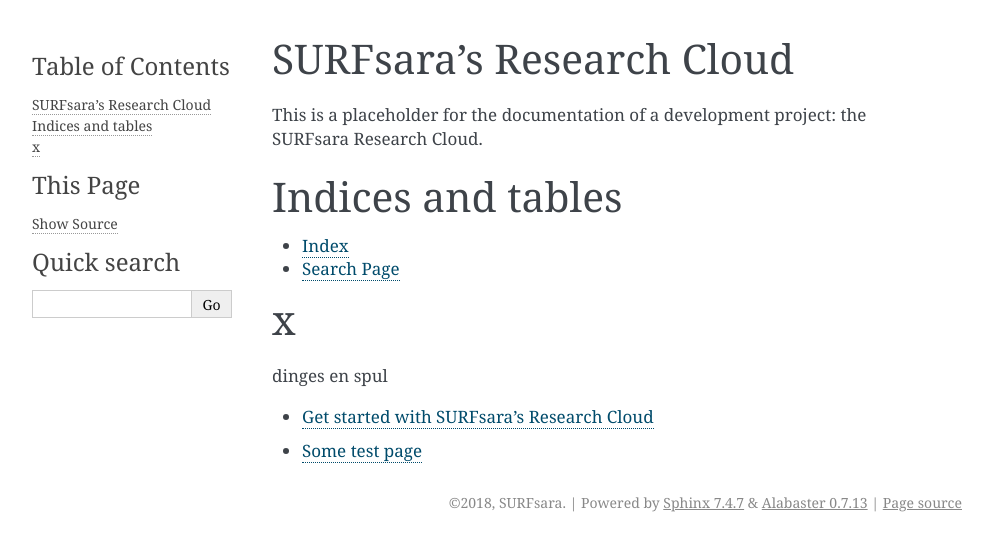
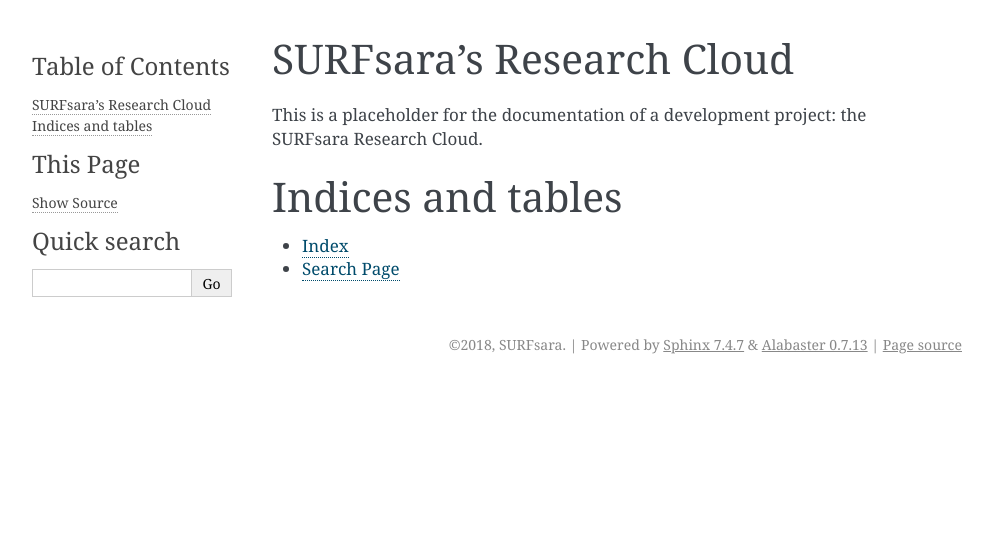
Before and after one commit to sara-nl/researchclouddocs, a Sphinx documentation site: the page built from docs/index.rst, in a window 1280 px wide. Shown: the top 551 px of the page, without its empty margins (148-1141 px from the left). Built offline with Sphinx 7.4.7, drawn with Linux system fonts in a browser that asks for light colours.

Commit message:
oops, left some junk on landing page :-(

```diff
--- a/docs/index.rst
+++ b/docs/index.rst
@@ -19,13 +19,3 @@
 
 * :ref:`genindex`
 * :ref:`search`
-
-x
-=
-
-.. toctree::
-   :caption: dinges en spul
-   :titlesonly:
-   :glob:
-
-   *
```
